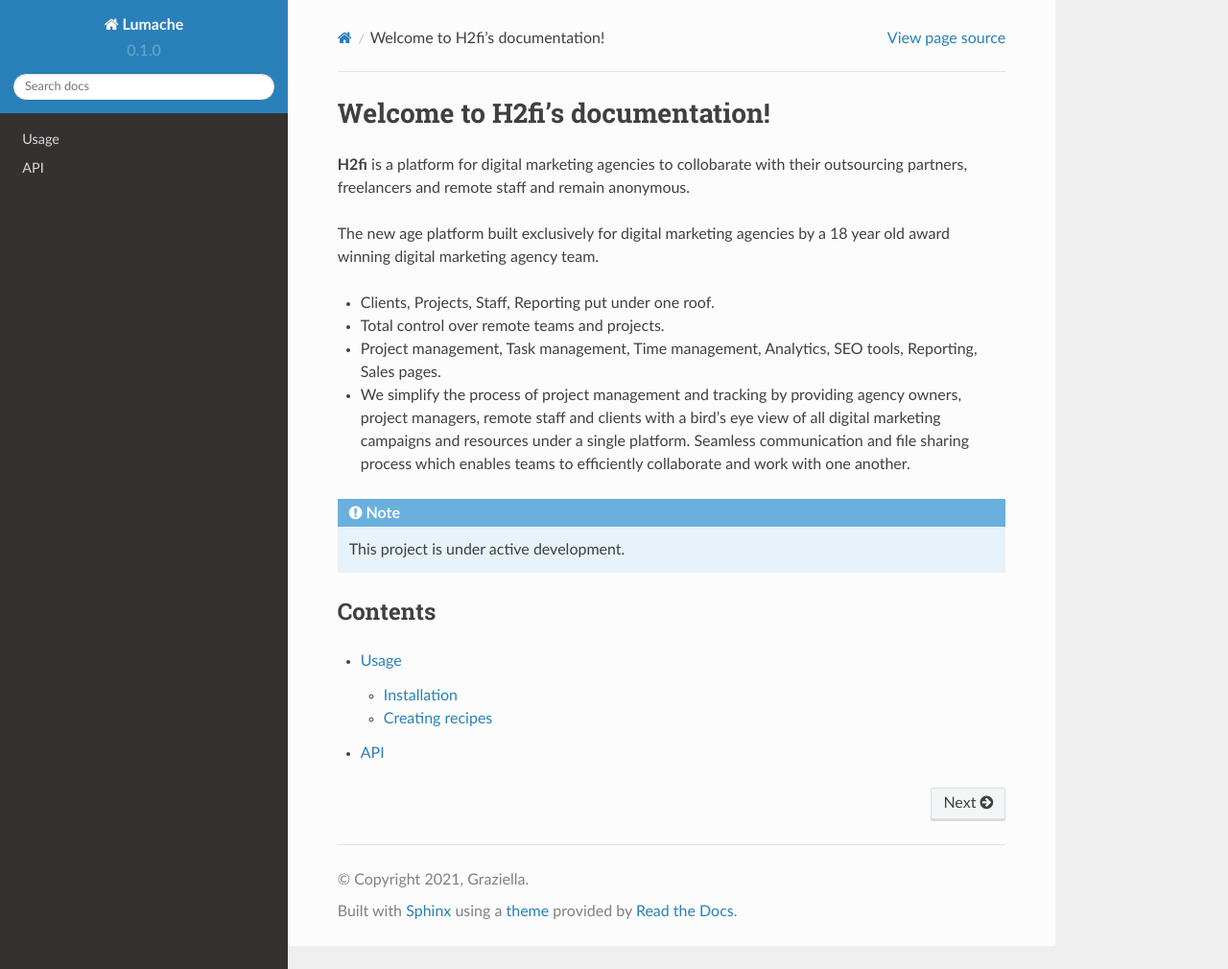
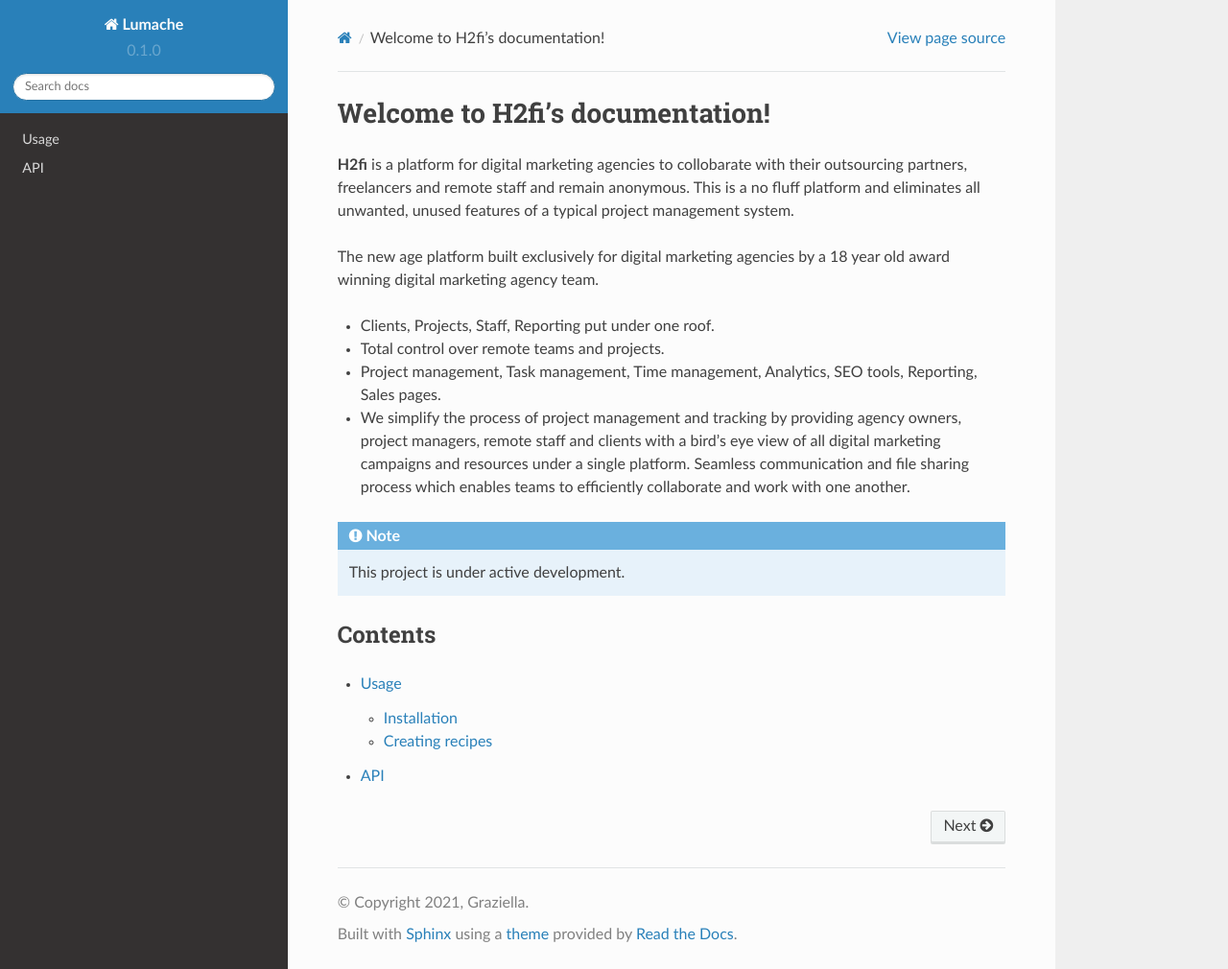
Before and after one commit to whiteDigitalAI/h2fidoc, a Sphinx documentation site: the page built from docs/source/index.rst, in a window 1280 px wide and 1010 px high. Shown: the whole window at 96% size. Built offline with Sphinx 7.4.7 and the Read the Docs theme 2.0.0, drawn with Linux system fonts in a browser that asks for light colours.

Commit message:
Update index.rst

```diff
--- a/docs/source/index.rst
+++ b/docs/source/index.rst
@@ -1,7 +1,7 @@
 Welcome to H2fi's documentation!
 ================================
 
-**H2fi** is a platform for digital marketing agencies to collobarate with their outsourcing partners, freelancers and remote staff and remain anonymous.
+**H2fi** is a platform for digital marketing agencies to collobarate with their outsourcing partners, freelancers and remote staff and remain anonymous. This is a no fluff platform and eliminates all unwanted, unused features of a typical project management system.
 
 The new age platform built exclusively for digital marketing agencies by a 18 year old award winning digital marketing agency team.
 
```
